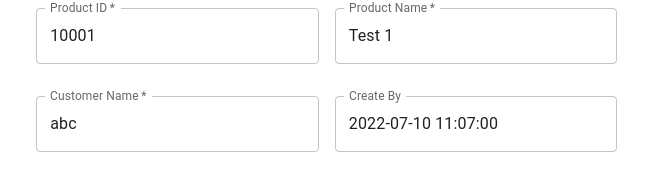
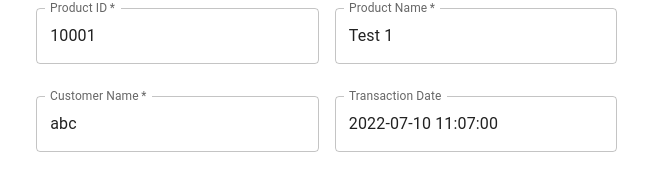
Before and after one commit to HilariusRyanAB/test_ids_ryan, a React (Create React App) app: page /detail/1372 in a window 1280 px wide. Shown: the part 178-355 px from the top of the page, without its empty margins (348-1001 px from the left). Built offline with nearby package versions, Linux system fonts and the light colour scheme.

Commit message:
commit_11

```diff
--- a/src/components/DetailPage.js
+++ b/src/components/DetailPage.js
@@ -90,7 +90,7 @@ const DetailPage = ({data, status, editData}) =>{
                             </FormControl>
                             <FormControl sx={{ m: 1, width: '28ch' }} variant="outlined">
                                 <TextField
-                                    label="Create By"
+                                    label="Transaction Date"
                                     id="outlined-start-adornment"
                                     value={values.transactionDate}
                                     InputProps={{
```
